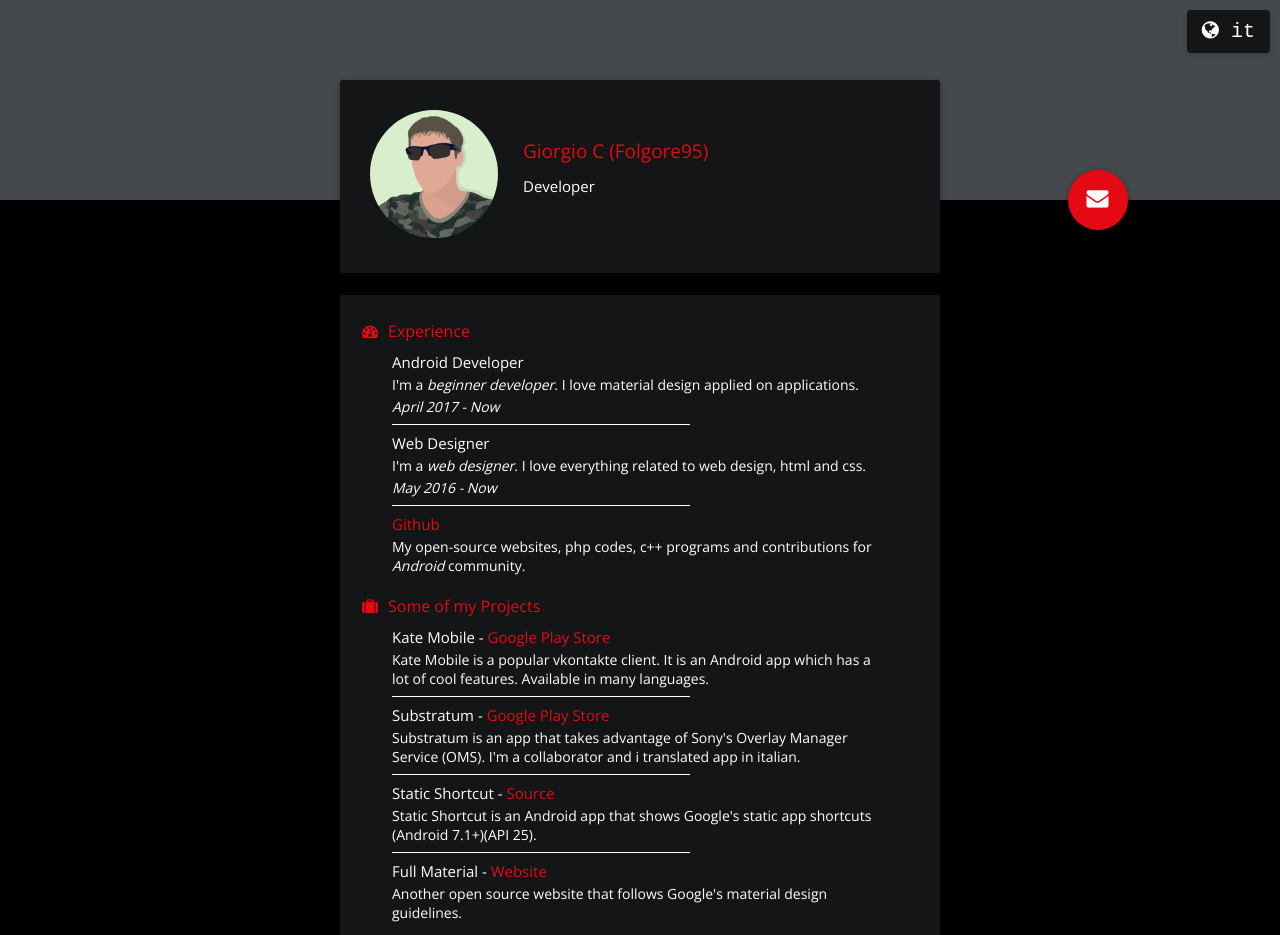
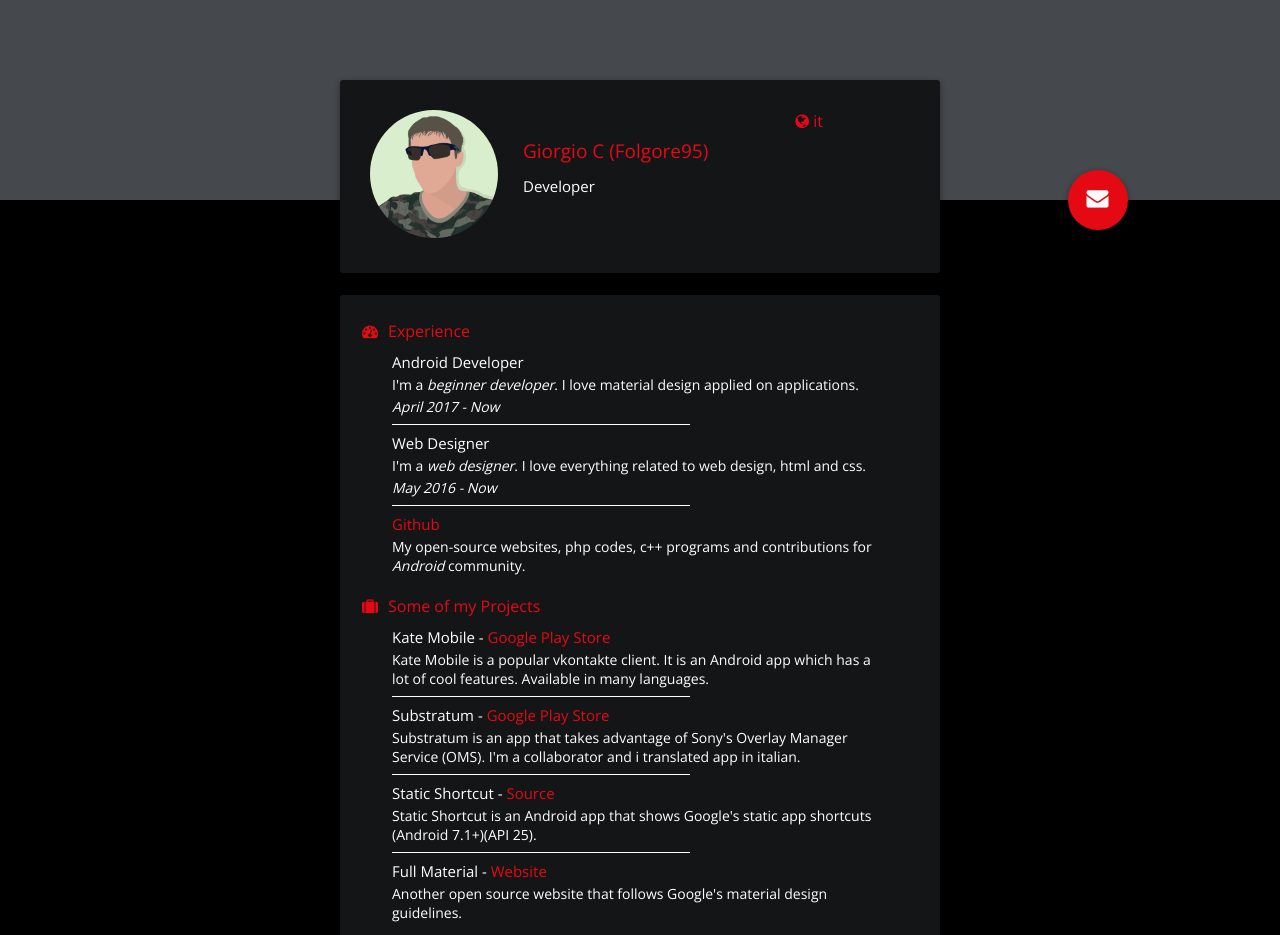
Before and after one commit to gcantoni/gcantoni_material, a plain HTML site: page index.html in a window 1280 px wide. Shown: the top 935 px of the page. Drawn offline with nearby package versions, Linux system fonts and the light colour scheme.

Commit message:
Update style.css

```diff
--- a/css/style.css
+++ b/css/style.css
@@ -14,28 +14,6 @@
 }
 a:hover{
 	color:#E50914; /*Change link color (on mouse over)*/
-}
-
-.lan {
-    border-radius: 4px;
-    box-shadow: 0px 2px 5px 0px rgba(0, 0, 0, 0.2);
-    font-family: Courier New;
-    color: #ffffff;
-    font-size: 20px;
-    background: #141516;
-    padding: 10px 15px 10px 15px;
-    text-decoration: none;
-    display: inline-block;
-    position: fixed;
-    top: 10px;
-    right: 10px;
-    z-index: -1;
-    transition: all ease-in-out 200ms;
-}
-
-.lan:hover {
-    text-decoration: none;
-    box-shadow: 0px 5px 11px 0px rgba(0, 0, 0, 0.17);
 }
 
 #teal_bg{
```
